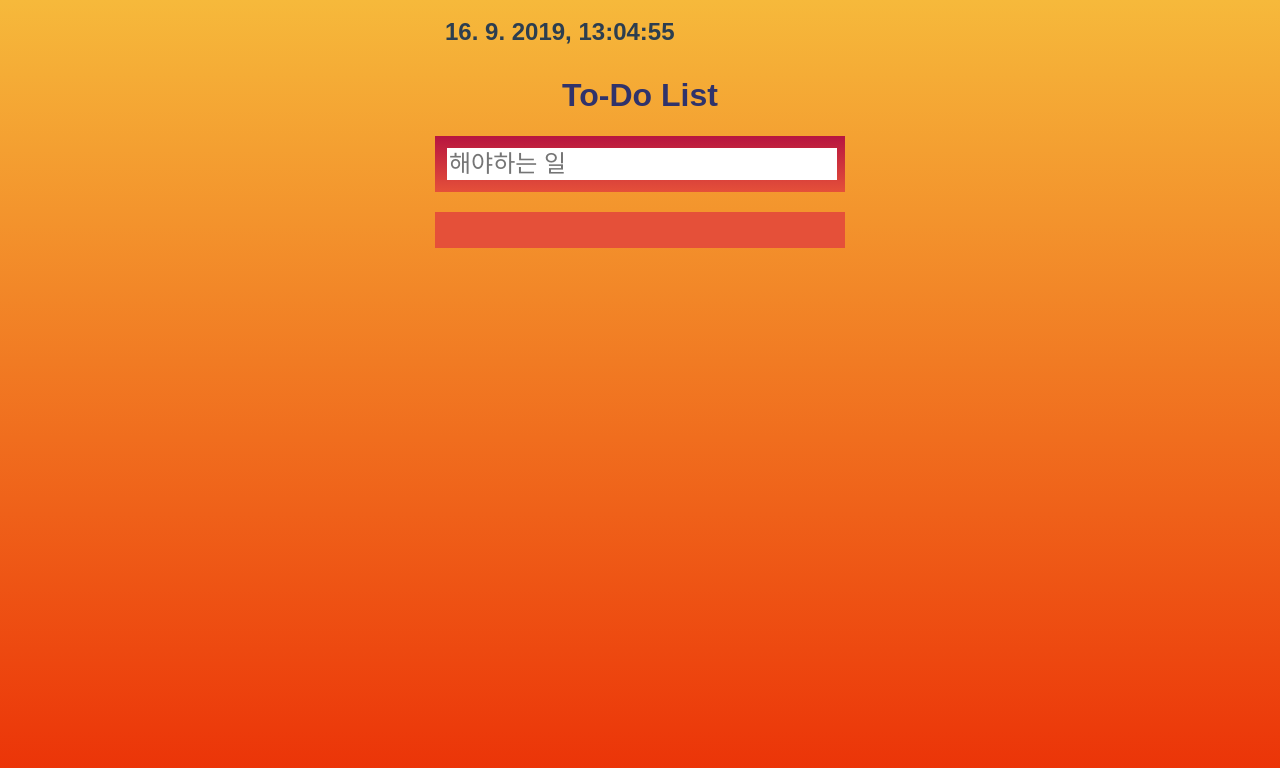
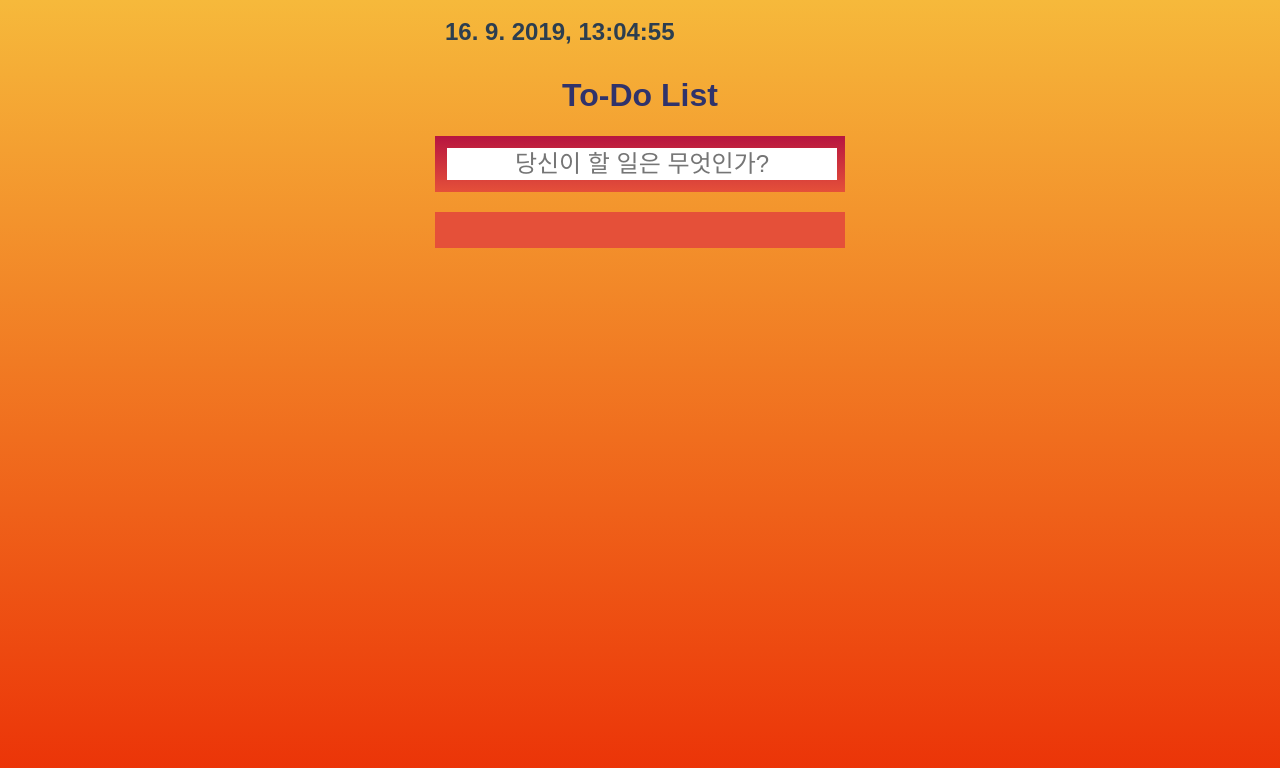
Before and after one commit to PortableSAM/ToDoList, a plain HTML site: page index.html in a window 1280 px wide. Drawn offline with Linux system fonts and the light colour scheme.

Commit message:
input text 수정

```diff
--- a/index.html
+++ b/index.html
@@ -16,7 +16,7 @@
         </div>
         <h1>To-Do List</h1>
         <form class="toDoForm">
-            <input type="text" placeholder="해야하는 일">
+            <input type="text" placeholder="당신이 할 일은 무엇인가?">
         </form>
         <div class="tasksBoard">
             <ul class="toDoList"></ul>
--- a/style.css
+++ b/style.css
@@ -33,6 +33,7 @@ form {
 }
 
 input[type="text"] {
+    text-align: center;
     width: 386px;
     height: 30px;
     outline: 0;
```
